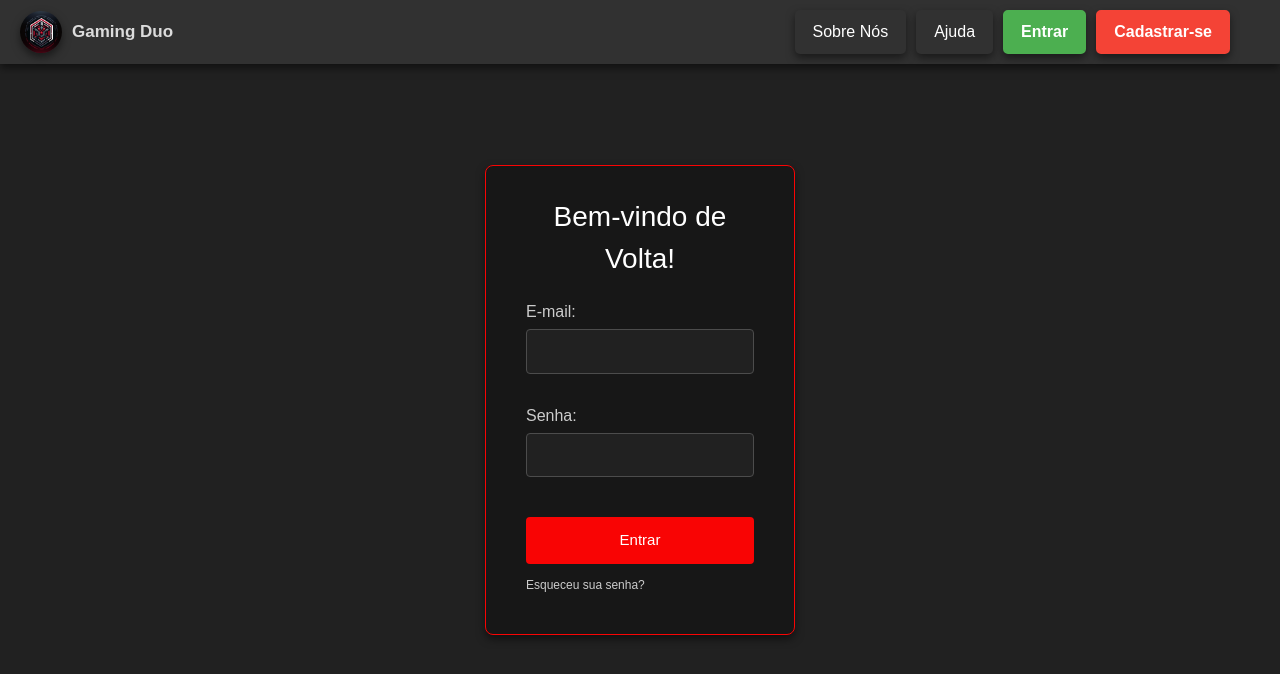
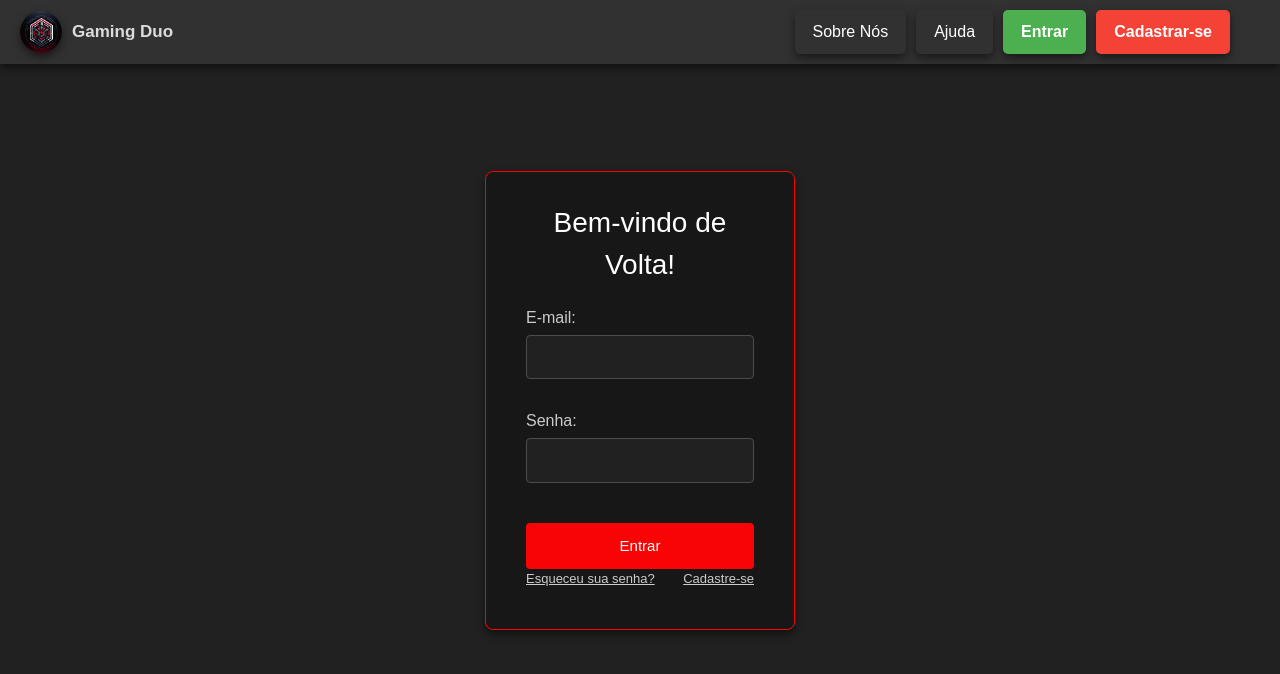
Before and after one commit to MauricioAlcantara/Gaming-Duo, a Vue app: page /login in a window 1280 px wide. Shown: the top 674 px of the page. Built offline with nearby package versions, Linux system fonts and the light colour scheme.

Commit message:
Ajustes Tela de Login e TopBar

```diff
--- a/src/components/Login.vue
+++ b/src/components/Login.vue
@@ -19,7 +19,10 @@
         <p v-if="showPasswordRequired" class="error-message">É necessário informar uma senha.</p>
       </div>
       <button type="submit">Entrar</button>
-      <p class="password-reset" @click="toggleResetPasswordModal">Esqueceu sua senha?</p>
+      <div class="footer-links">
+        <p class="password-reset" @click="toggleResetPasswordModal">Esqueceu sua senha?</p>
+        <p class="register-link" @click="goToRegister">Cadastre-se</p>
+      </div>
     </form>
     <div v-if="showResetPasswordModal" class="modal">
       <div class="modal-content">
@@ -71,6 +74,9 @@ export default {
     sendResetLink() {
       console.log('Enviar link de redefinição para:', this.resetEmail);
       this.toggleResetPasswordModal();
+    },
+    goToRegister() {
+      this.$router.push({ name: 'cadastro' });
     }
   }
 }
@@ -132,13 +138,16 @@ label {
   color: #ccc;
 }
 
-.password-reset {
+.footer-links {
+  display: flex;
+  justify-content: space-between;
+}
+
+.password-reset, .register-link {
   color: #CCC;
-  text-align: left;
-  margin-top: 12px;
-  font-size: 12px;
+  font-size: 13px;
   cursor: pointer;
-  display: block;
+  text-decoration: underline;
 }
 
 .modal {
@@ -150,17 +159,17 @@ label {
   background-color: rgba(0, 0, 0, 0.5);
   display: flex;
   justify-content: center;
-  align-items: center; /* Alinha verticalmente ao centro */
+  align-items: center;
 }
 
 .modal-content {
   background: white;
   padding: 20px;
   border-radius: 8px;
-  width: 400px; /* Ajuste essa largura conforme necessário */
+  width: 400px;
   text-align: center;
-  margin-top: 50px; /* Ajusta o modal para ficar mais baixo */
-  box-sizing: border-box; /* Garante que o padding seja incluído na largura */
+  margin-top: 50px;
+  box-sizing: border-box;
 }
 
 .close {
@@ -195,7 +204,6 @@ button {
   font-size: 14px;
 }
 
-
 .required {
   color: #f90404;
 }
--- a/src/components/TopBar.vue
+++ b/src/components/TopBar.vue
@@ -1,12 +1,12 @@
 <template>
   <div class="top-bar">
-    <img src="/images/logo.png" alt="Logo" class="logo">
-    <span class="site-name">Gaming Duo</span>
+    <img src="/images/logo.png" alt="Logo" class="logo" @click="goToHome">
+    <span class="site-name" @click="goToHome">Gaming Duo</span>
     <nav>
       <button @click="scrollToSection('quem-somos-section')">Sobre Nós</button>
       <button @click="goToRoute('help')">Ajuda</button>
       <button class="button-login" @click="goToRoute('login')">Entrar</button>
-      <button class="button-register" @click="goToRoute('register')">Cadastrar-se</button>
+      <button class="button-register" @click="goToRoute('cadastro')">Cadastrar-se</button>
     </nav>
   </div>
 </template>
@@ -14,6 +14,13 @@
 <script>
 export default {
   methods: {
+    goToHome() {
+      if (this.$route.name === 'home') {
+        window.scrollTo(0, 0);
+      } else {
+        this.$router.push({ name: 'home' });
+      }
+    },
     goToRoute(routeName) {
       this.$router.push({ name: routeName });
     },
--- a/src/router/index.js
+++ b/src/router/index.js
@@ -1,7 +1,7 @@
 import { createRouter, createWebHistory } from 'vue-router';
 import LandingPage from '../components/LandingPage.vue';
 import UserLogin from "@/components/Login.vue";
-import Cadastro from "@/components/Cadastro.vue";  // Adicione esta linha para importar o componente Cadastro
+import Cadastro from "@/components/Cadastro.vue";
 
 const router = createRouter({
     history: createWebHistory(),
@@ -18,8 +18,8 @@ const router = createRouter({
         },
         {
             path: '/cadastro',
-            name: 'Cadastro',
-            component: Cadastro  // Agora o componente Cadastro está definido corretamente
+            name: 'cadastro',
+            component: Cadastro
         },
     ]
 });
```
